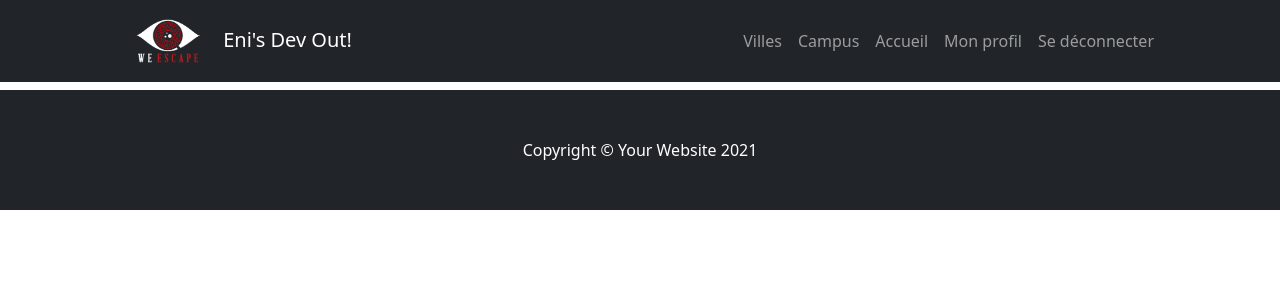
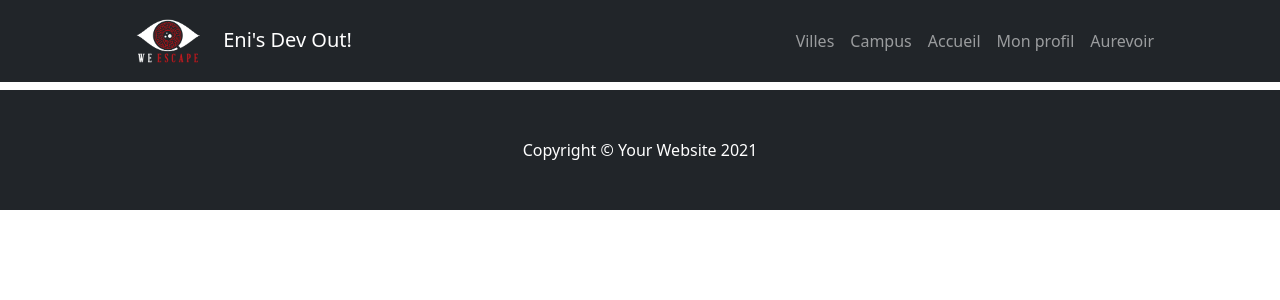
Before and after one commit to Totobyro/ENIsDevOut, a Symfony app: template templates/base.html.twig in a window 1280 px wide. Shown: the top 300 px of the page. Run offline with Twig, Linux system fonts and the light colour scheme; the template is opened without the code that fills it, so the values that code supplies are empty; some libraries are stand-ins or nearby versions.

Commit message:
test git

```diff
--- a/templates/base.html.twig
+++ b/templates/base.html.twig
@@ -45,7 +45,7 @@
                         >Mon profil</a></li>
                         <li class="nav-item">
                         <a class="nav-link {% if r == 'app_login' %}active{% endif %}"
-                        href="{{ path('app_login')}}">Se déconnecter</a></li>
+                        href="{{ path('app_login')}}"> Aurevoir </a></li>
                         {# <li class="nav-item">
                         <a class="nav-link  {% if r == 'service' %}active{% endif %}"
                         href="{{ path('service')}}">Services</a></li> #}
```
